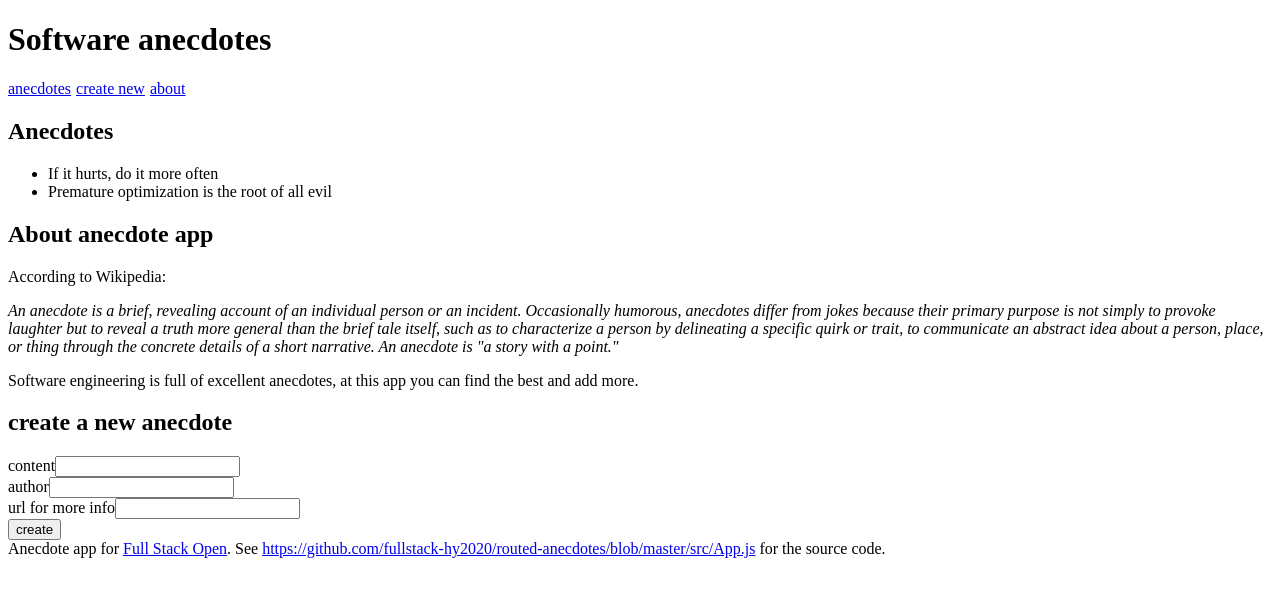
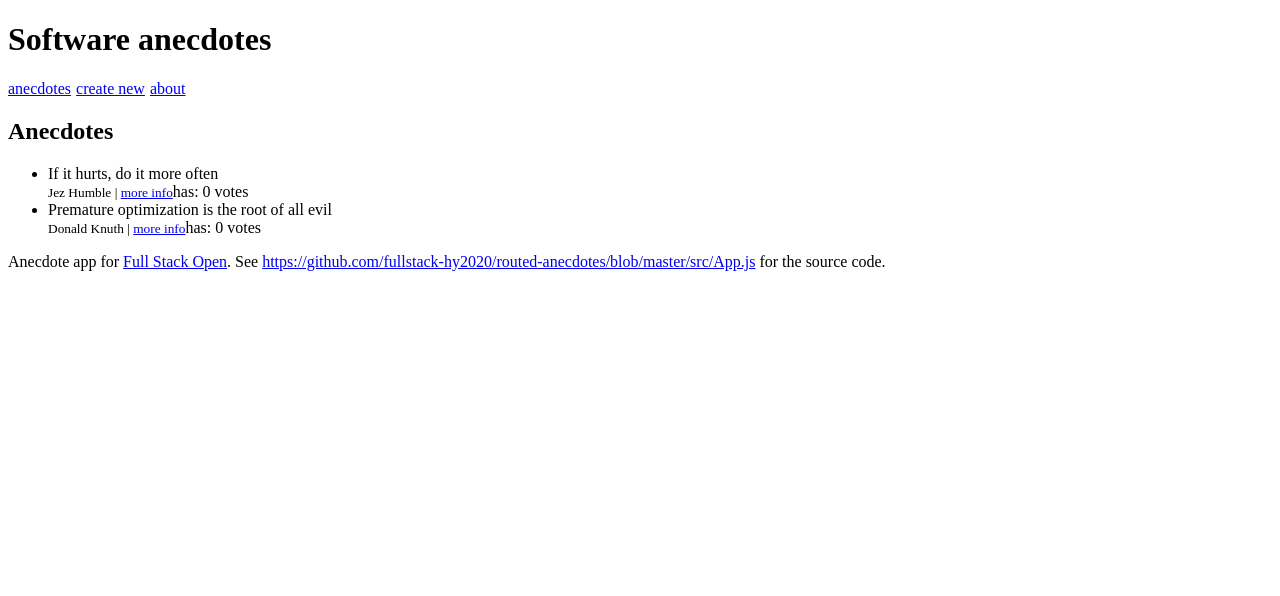
Before and after one commit to Miguel565/routed-anecdotes, a React (Vite) app: page / in a window 1280 px wide. Shown: the top 596 px of the page. Built offline with nearby package versions, Linux system fonts and the light colour scheme.

Commit message:
7.1: Anecdotes Routed

```diff
--- a/src/App.jsx
+++ b/src/App.jsx
@@ -1,4 +1,8 @@
 import { useState } from 'react'
+import PropTypes from 'prop-types'
+import {
+  BrowserRouter as Router, Routes, Route, Link
+} from 'react-router-dom'
 
 const Menu = () => {
   const padding = {
@@ -6,21 +10,36 @@ const Menu = () => {
   }
   return (
     <div>
-      <a href='#' style={padding}>anecdotes</a>
-      <a href='#' style={padding}>create new</a>
-      <a href='#' style={padding}>about</a>
+      <Link style={padding} to="/">anecdotes</Link>
+      <Link style={padding} to="/create">create new</Link>
+      <Link style={padding} to="/about">about</Link>
     </div>
   )
 }
 
-const AnecdoteList = ({ anecdotes }) => (
+const AnecdoteList = ({ anecdotes }) => {
+  return (
     <div>
       <h2>Anecdotes</h2>
       <ul>
-      {anecdotes.map(anecdote => <li key={anecdote.id} >{anecdote.content}</li>)}
+        {anecdotes.map(anecdote =>
+          <li key={anecdote.id} >
+            {anecdote.content}
+            <br />
+            <small>
+              {anecdote.author} | <a href={anecdote.info}>more info</a>
+            </small>
+            has: {anecdote.votes} votes
+          </li>
+        )}
       </ul>
     </div>
   )
+}
+
+AnecdoteList.propTypes = {
+  anecdotes: PropTypes.array.isRequired
+}
 
 const About = () => (
   <div>
@@ -30,7 +49,7 @@ const About = () => (
     <em>An anecdote is a brief, revealing account of an individual person or an incident.
       Occasionally humorous, anecdotes differ from jokes because their primary purpose is not simply to provoke laughter but to reveal a truth more general than the brief tale itself,
       such as to characterize a person by delineating a specific quirk or trait, to communicate an abstract idea about a person, place, or thing through the concrete details of a short narrative.
-      An anecdote is "a story with a point."</em>
+      An anecdote is &quot;a story with a point.&quot;</em>
 
     <p>Software engineering is full of excellent anecdotes, at this app you can find the best and add more.</p>
   </div>
@@ -44,15 +63,14 @@ const Footer = () => (
   </div>
 )
 
-const CreateNew = (props) => {
+const CreateNew = ({ addNew }) => {
   const [content, setContent] = useState('')
   const [author, setAuthor] = useState('')
   const [info, setInfo] = useState('')
 
-
   const handleSubmit = (e) => {
     e.preventDefault()
-    props.addNew({
+    addNew({
       content,
       author,
       info,
@@ -66,21 +84,24 @@ const CreateNew = (props) => {
       <form onSubmit={handleSubmit}>
         <div>
           content
-          <input name='content' value={content} onChange={(e) => setContent(e.target.value)} />
+          <input type='text' name='content' value={content} onChange={(e) => setContent(e.target.value)} />
         </div>
         <div>
           author
-          <input name='author' value={author} onChange={(e) => setAuthor(e.target.value)} />
+          <input type='text' name='author' value={author} onChange={(e) => setAuthor(e.target.value)} />
         </div>
         <div>
           url for more info
-          <input name='info' value={info} onChange={(e)=> setInfo(e.target.value)} />
+          <input type='text' name='info' value={info} onChange={(e)=> setInfo(e.target.value)} />
         </div>
         <button>create</button>
       </form>
     </div>
   )
+}
 
+CreateNew.propTypes = {
+  addNew: PropTypes.func.isRequired
 }
 
 const App = () => {
@@ -125,10 +146,14 @@ const App = () => {
   return (
     <div>
       <h1>Software anecdotes</h1>
+      <Router>
         <Menu />
-      <AnecdoteList anecdotes={anecdotes} />
-      <About />
-      <CreateNew addNew={addNew} />
+        <Routes>
+          <Route path='/' element={<AnecdoteList anecdotes={anecdotes} />} />
+          <Route path='/about' element={<About />} />
+          <Route path='/create' element={<CreateNew addNew={addNew} />} />
+        </Routes>
+      </Router>
       <Footer />
     </div>
   )
```
Lines whose indentation alone changed are shown as unchanged.
